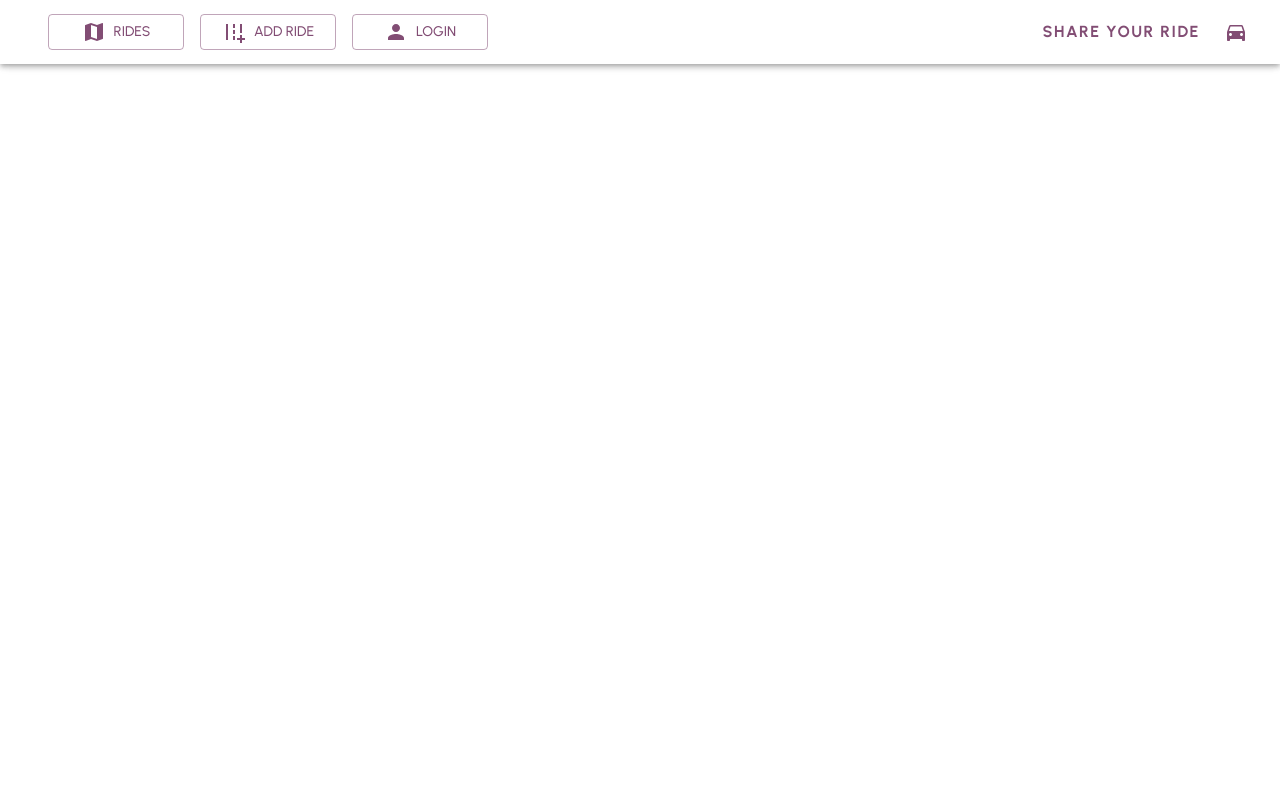
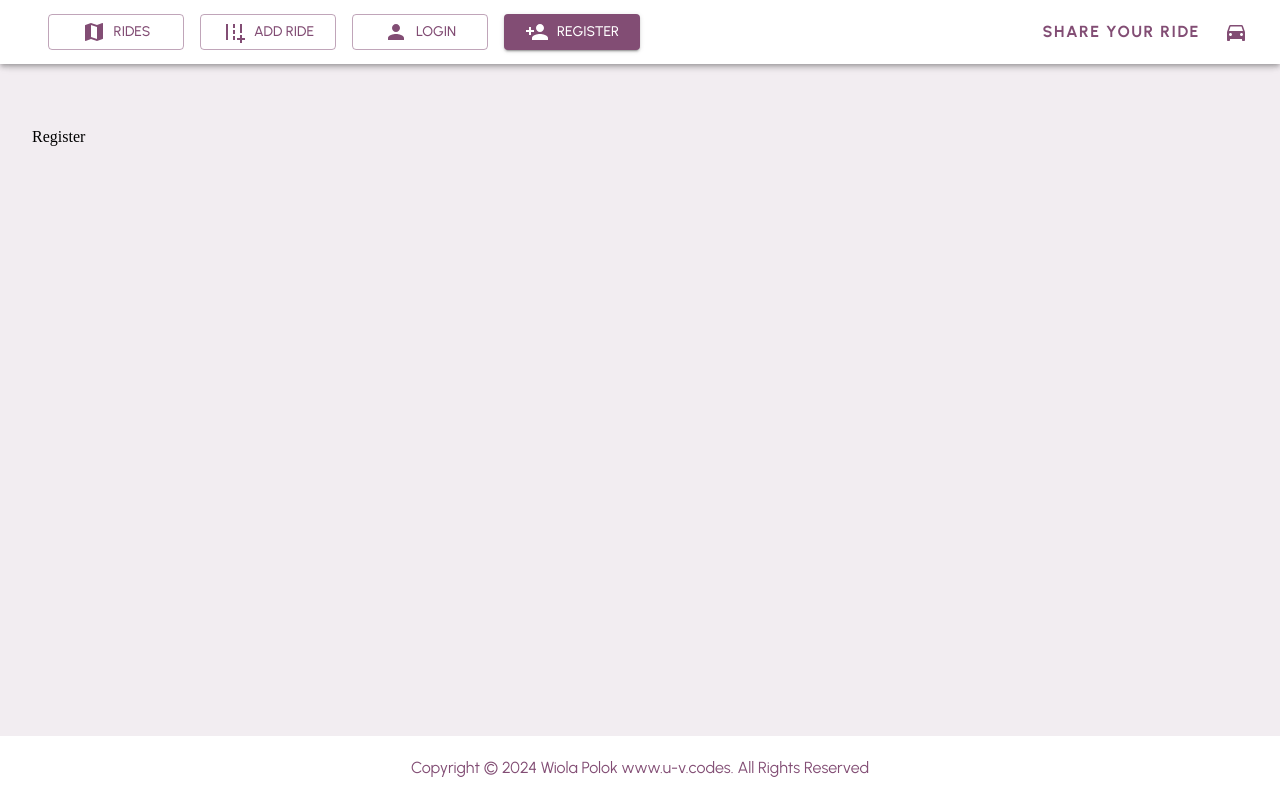
Before and after one commit to Wiolinek/microservice-architecture, a React (Vite) app in the folder client/: page /register in a window 1280 px wide. Built offline with nearby package versions, Linux system fonts and the light colour scheme.

Commit message:
add Register page placeholder

```diff
--- a/client/src/App.tsx
+++ b/client/src/App.tsx
@@ -3,6 +3,7 @@ import Home from '@pages/Home';
 import AddRide from '@pages/AddRide';
 import Inbox from '@pages/Inbox';
 import LogIn from '@pages/LogIn';
+import Register from '@pages/Register';
 import NotFound from '@pages/NotFound';
 import Ride from '@pages/Ride';
 import Navbar from '@layouts/Navbar';
@@ -37,6 +38,7 @@ const App = () => {
         <Route path="/:rideid" element={<Ride />}></Route>
         <Route path="/inbox" element={<Inbox />}></Route>
         <Route path="/login" element={<LogIn />}></Route>
+        <Route path="/register" element={<Register />}></Route>
         <Route path='*' element={ <NotFound />}></Route>
       </Routes>
       <Footer />
--- a/client/src/components/Menu.tsx
+++ b/client/src/components/Menu.tsx
@@ -11,6 +11,7 @@ import MapIcon from '@mui/icons-material/Map';
 import AddRoadIcon from '@mui/icons-material/AddRoad';
 import EmailIcon from '@mui/icons-material/Email';
 import PersonIcon from '@mui/icons-material/Person';
+import PersonAddIcon from '@mui/icons-material/PersonAdd';
 
 const navLinkStyleDesktop = {
   textDecoration: 'none',
@@ -103,6 +104,16 @@ const CustomMenu = () => {
               )}
             </NavLink>
           </MenuItem>
+          <MenuItem onClick={handleCloseNavMenu}>
+            <NavLink to={'/register'} style={{ textDecoration: 'none', width: '100%' }}>
+              {({ isActive }) => (
+                <Button variant={isActive ? 'contained' : 'outlined'} size="medium" sx={{ width: '100%' }}>
+                  <PersonAddIcon sx={{ display: { xs: 'flex', md: 'none' }, mr: 2 }} />
+                  Register
+                </Button>
+              )}
+            </NavLink>
+          </MenuItem>
         </Menu>
       </Box>
       <Box sx={{ flexGrow: 1, display: { xs: 'none', md: 'flex', gap: 16 } }}>
@@ -140,6 +151,14 @@ const CustomMenu = () => {
             </Button>
           )}
         </NavLink>
+        <NavLink to={'/register'} onClick={handleCloseNavMenu} style={navLinkStyleDesktop}>
+          {({ isActive }) => (
+            <Button sx={{ textDecoration: 'none', width: '100%' }} variant={isActive ? 'contained' : 'outlined'} size="medium">
+              <PersonAddIcon sx={{ mr: 1 }} />
+              Register
+            </Button>
+          )}
+        </NavLink>
       </Box>
     </Toolbar>
   );
--- /dev/null
+++ b/client/src/pages/Register.tsx
@@ -0,0 +1,12 @@
+import PageWrapper from '@components/PageWrapper';
+import Stack from '@mui/material/Stack';
+
+const Register = () => {
+  return (
+    <PageWrapper>
+      <Stack spacing={2}>Register</Stack>
+    </PageWrapper>
+  );
+};
+
+export default Register;
```
